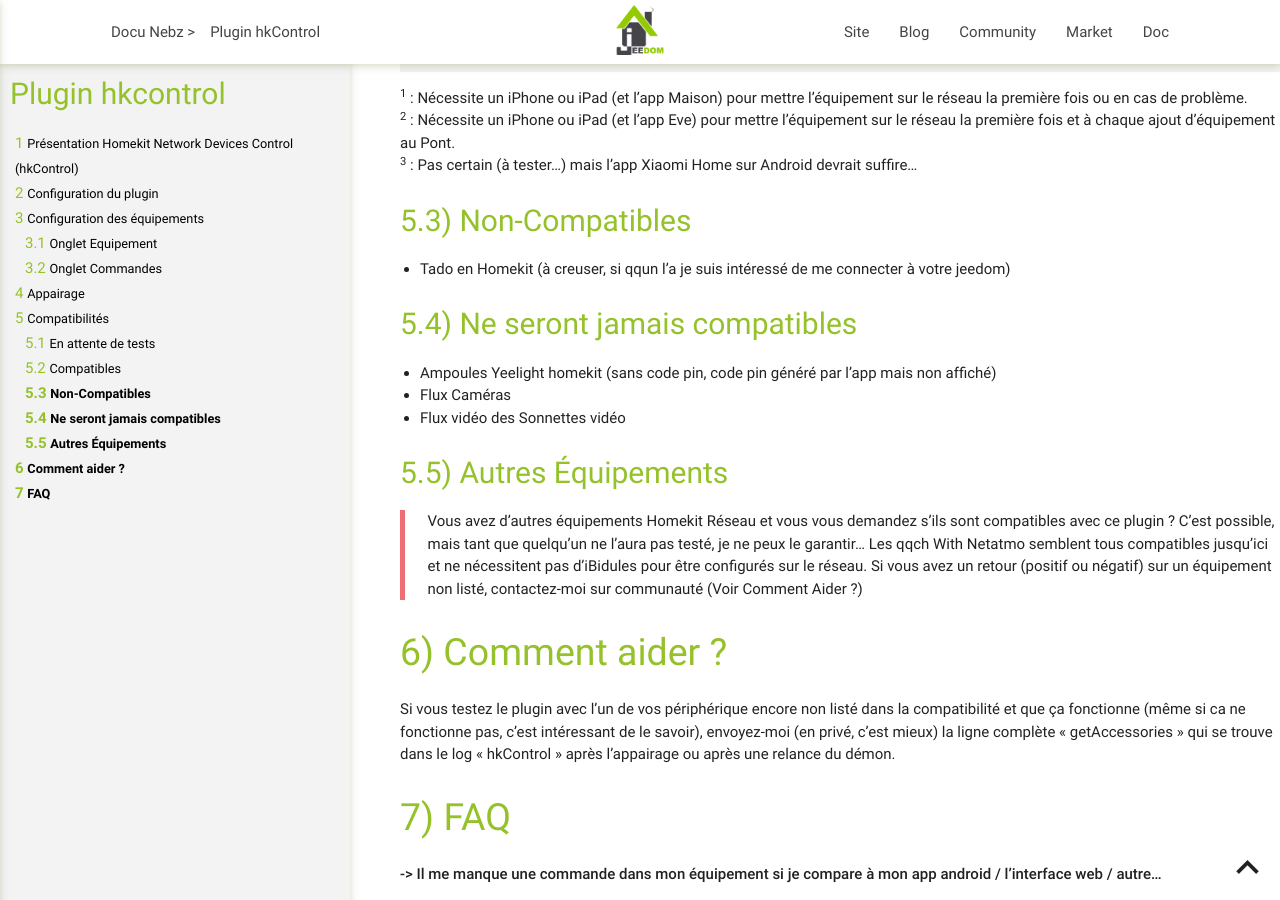
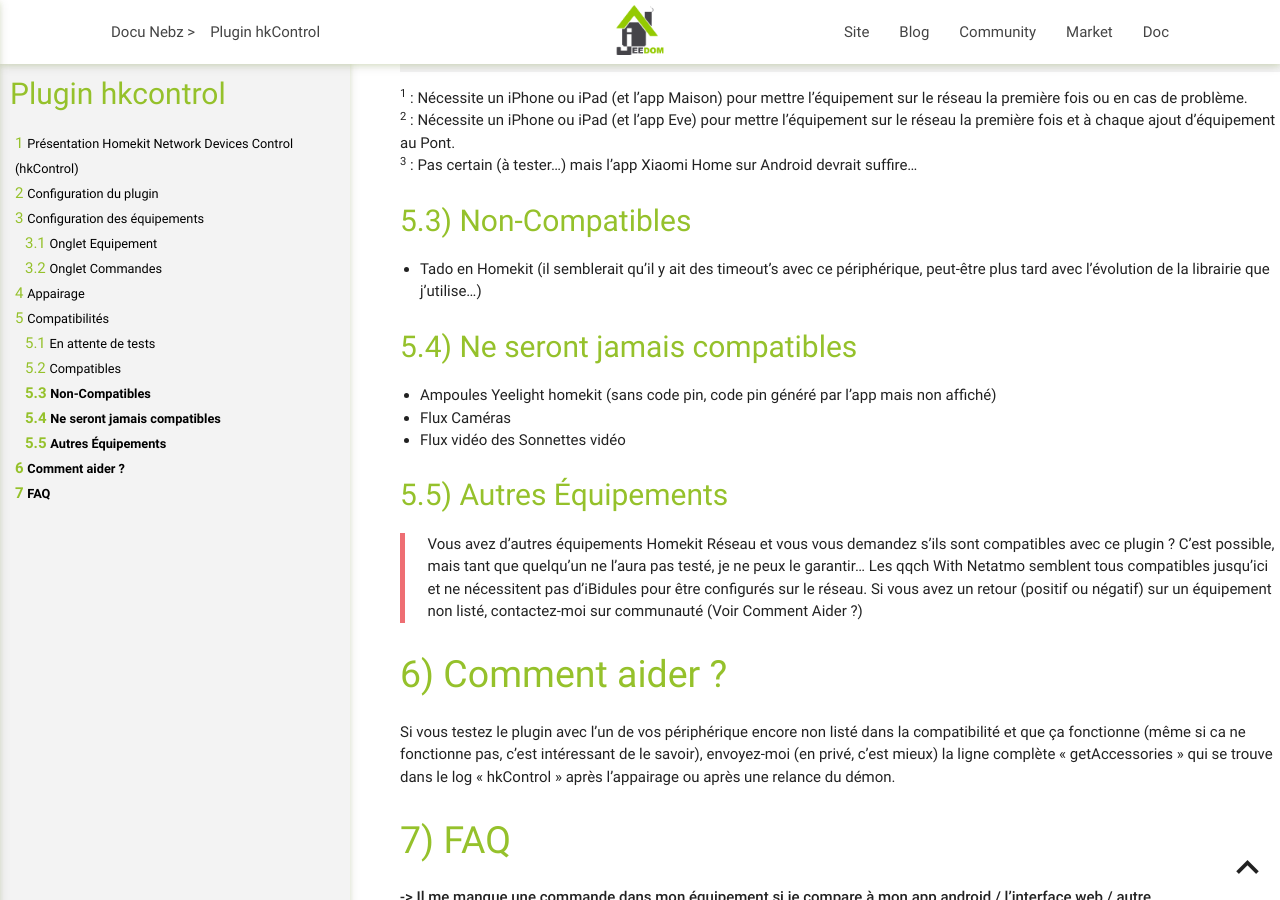
Before and after one commit to NebzHB/jeedom_docs, a Jekyll site: the page built from plugins/hkControl/fr_FR/index.md, in a window 1280 px wide and 900 px high, scrolled down 4972 px. Built offline with Jekyll 4.4.1, drawn with Linux system fonts in a browser that asks for light colours.

Commit message:
Update index.md

```diff
--- a/plugins/hkControl/fr_FR/index.md
+++ b/plugins/hkControl/fr_FR/index.md
@@ -148,7 +148,7 @@
 **Non-Compatibles**
 ----------------------------
 
--    Tado en Homekit (à creuser, si qqun l'a je suis intéressé de me connecter à votre jeedom)
+-    Tado en Homekit (il semblerait qu'il y ait des timeout's avec ce périphérique, peut-être plus tard avec l'évolution de la librairie que j'utilise...)
 
 **Ne seront jamais compatibles**
 -------------------------------
```
